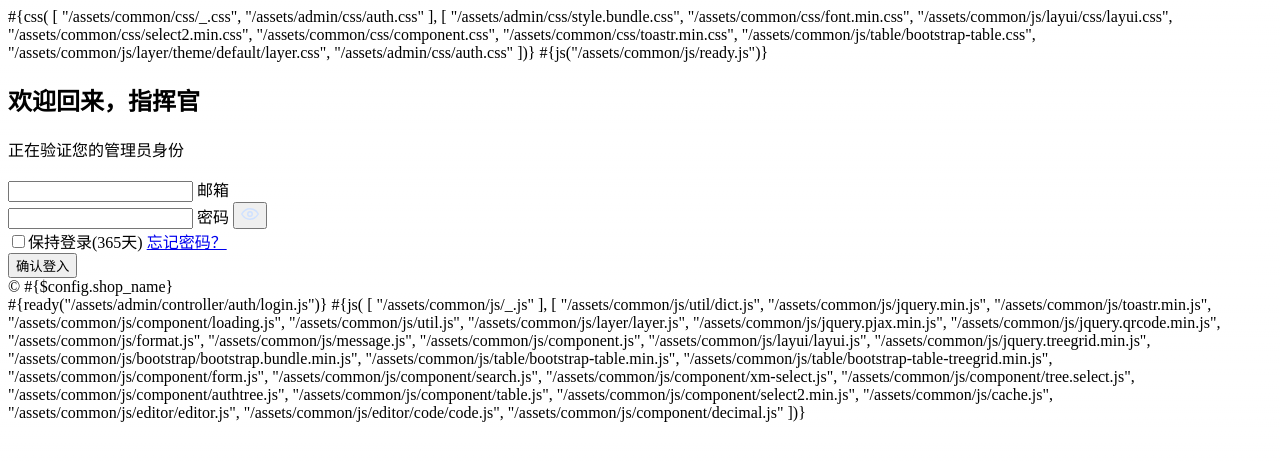
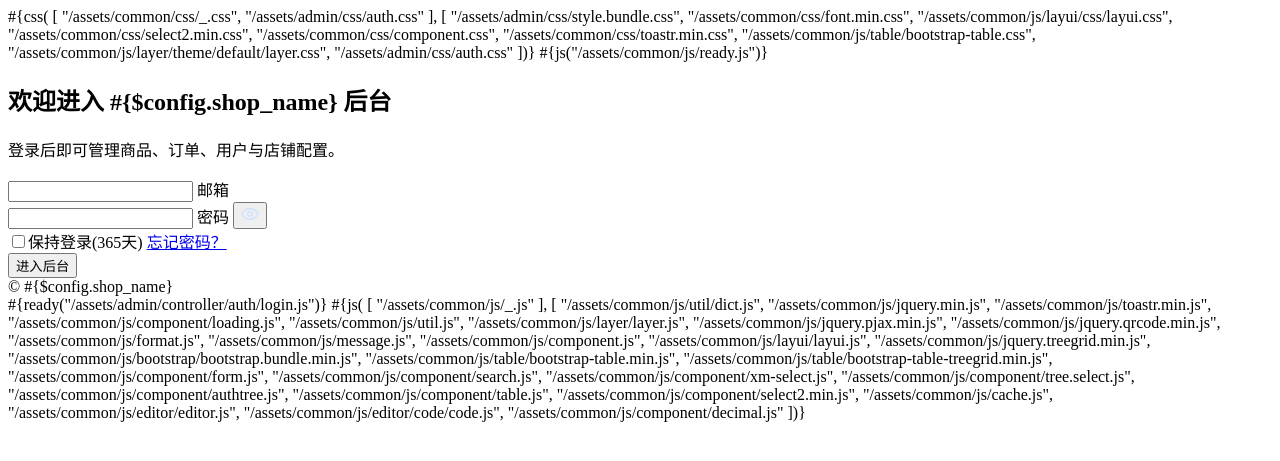
Before and after one commit to lmk1010/FakaWeb, a PHP site: page /app/View/Admin/Authentication/Login.html in a window 1280 px wide. Shown: the top 461 px of the page. Run offline with PHP 8.4, Linux system fonts and the light colour scheme.

Commit message:
feat: rebrand admin console to CharityDoing

```diff
--- a/app/View/Admin/Authentication/Login.html
+++ b/app/View/Admin/Authentication/Login.html
@@ -3,7 +3,7 @@
 <head>
     <meta charset="utf-8"/>
     <meta name="viewport" content="width=device-width, initial-scale=1"/>
-    <title>登录 - #{$config.title}</title>
+    <title>#{$config.shop_name} 管理后台登录</title>
     #{css(
     [
     "/assets/common/css/_.css",
@@ -22,6 +22,7 @@
     ])}
 
     #{js("/assets/common/js/ready.js")}
+    <link rel="shortcut icon" href="/assets/user/images/charitydoing-icon.svg"/>
 </head>
 <body class="ay-bg" style="background-image: linear-gradient(180deg, rgb(255 255 255 / 0%), rgb(255 255 255 / 71%)), url('#{$config.background_url}')">
 <div class="ay-dim" aria-hidden="true"></div>
@@ -39,8 +40,8 @@
     <section class="ay-card" role="dialog" aria-labelledby="ay-title" aria-describedby="ay-sub">
         <header class="ay-head">
             <div class="ay-logo" aria-hidden="true"></div>
-            <h1 id="ay-title" class="ay-title">欢迎回来，指挥官</h1>
-            <p id="ay-sub" class="ay-sub">正在验证您的管理员身份</p>
+            <h1 id="ay-title" class="ay-title">欢迎进入 #{$config.shop_name} 后台</h1>
+            <p id="ay-sub" class="ay-sub">登录后即可管理商品、订单、用户与店铺配置。</p>
         </header>
 
         <div class="ay-body">
@@ -68,7 +69,7 @@
                     <a class="ay-link" href="javascript:void(0)" onclick="message.info('查看官方文档重置密码方法');">忘记密码？</a>
                 </div>
 
-                <button class="ay-btn" type="submit" id="ay-submit">确认登入</button>
+                <button class="ay-btn" type="submit" id="ay-submit">进入后台</button>
             </form>
             <div class="ay-foot">© #{$config.shop_name}</div>
         </div>
```
Also changed, not shown: app/View/Admin/Header.html (+4 -4 lines), assets/admin/css/auth.css (+10 -10 lines).
